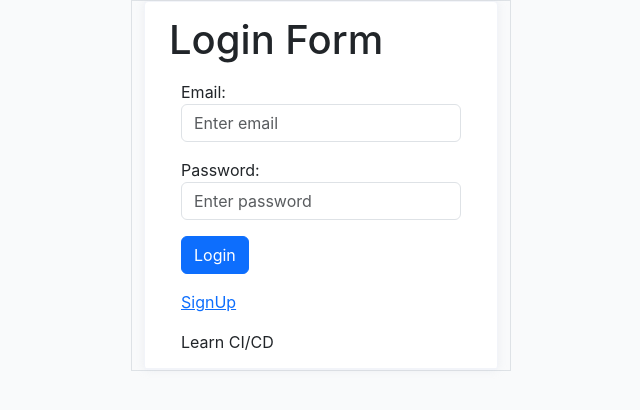
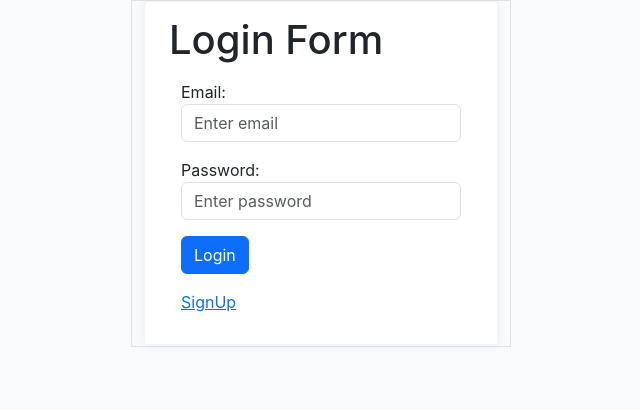
Before and after one commit to pramodyadav269/blog_app, a React (Create React App) app: page / in a window 1280 px wide. Shown: the top 410 px of the page, without its empty margins (319-959 px from the left). Built offline with nearby package versions, Linux system fonts and the light colour scheme.

Commit message:
Removed CI CD text

```diff
--- a/src/FunctionComponent/Login.js
+++ b/src/FunctionComponent/Login.js
@@ -107,7 +107,7 @@ function Login() {
                                     SignUp
                                     </Link>* */}
                                     </div>
-                                    Learn CI/CD
+
                                 </div>
                             </div>
                         </div>
```
